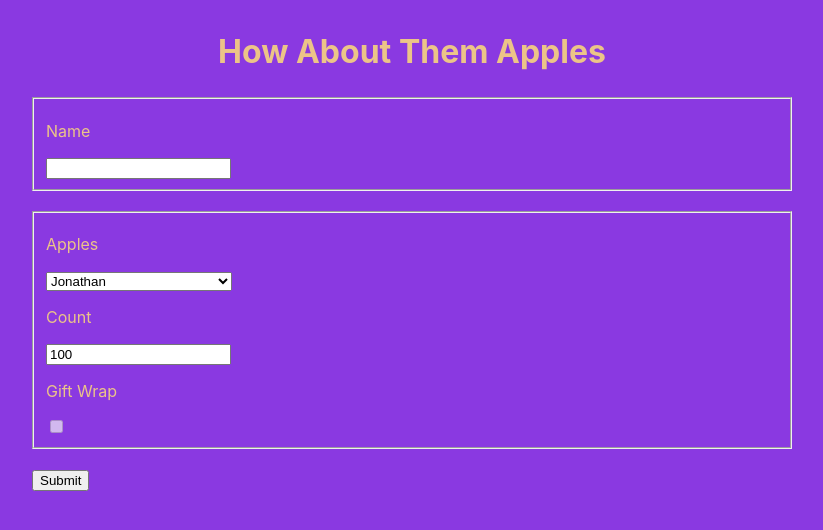
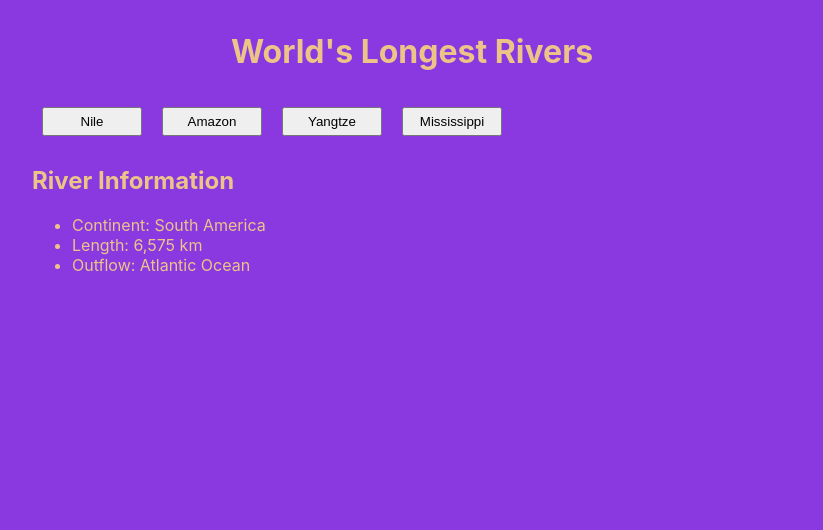
Before and after one commit to maksimo-vvd/lrn-digital-ocean-tutorial, a React (Create React App) app: page / in a window 1280 px wide. Shown: the top 530 px of the page, without its empty margins (228-1051 px from the left). Built offline with nearby package versions, Linux system fonts and the light colour scheme.

Commit message:
Handle Async Data Loading, Lazy Loading, and Code Splitting with React.

```diff
--- a/src/components/App/App.js
+++ b/src/components/App/App.js
@@ -1,17 +1,18 @@
-import React, { useReducer, useState } from 'react'
+import React, { useState } from 'react'
 
-// import './App.css'
 import styled from "styled-components"
 
-// import FileNamer from "../FileNamer/FileNamer";
+import RiverInformation from "../RiverInformation/RiverInformation";
 
 const AppWrapper = styled.section`
   max-width: 800px;
   margin: 0 auto;
   padding: 5px 20px;
 `
-const FormFieldset = styled.fieldset`
-  margin: 20px 0;
+const Button = styled.button`
+  margin: 10px;
+  min-width: 100px;
+  padding: 5px 8px;
 `
 const Title = styled.h1`
   text-align:center;
@@ -19,116 +20,18 @@ const Title = styled.h1`
   color: #ECC488;
 `
 
-const formReducer = ( state, event ) => {
-  if (event.reset) {
-    return {
-      apple: '',
-      count: 0,
-      name: '',
-      'gift-wrap': false,
-    }
-  }
-
-  return {
-    ...state,
-    [event.name]: event.value,
-  }
-}
-
 function App() {
-  const [formData, setFormData] = useReducer(formReducer, {
-    count: 100,
-    apple: 'jonathan',
-  })
-  const [submitting, setSubmitting] = useState(false)
-
-  const handleSubmit = event => {
-    event.preventDefault()
-    setSubmitting(true)
-
-    setTimeout(() => {
-      setSubmitting(false)
-      setFormData({
-        reset: true
-      })
-    }, 3000)
-  }
-
-  const handleChange = event => {
-    const isCheckbox = event.target.type === 'checkbox'
-    setFormData({
-      name: event.target.name,
-      value: isCheckbox ? event.target.checked : event.target.value,
-    })
-  }
-
+  const [river, setRiver] = useState('amazon')
   return (
     <AppWrapper>
-      <Title>How About Them Apples</Title>
-      { submitting &&
-        <div>
-          You are Submitting the following:
-          <ul>
-            {Object.entries(formData).map(([name, value]) => {
-              return <li key={ name }> <b>{ name }</b>: { value.toString() } </li>
-            } )}
-          </ul>
-        </div>
-      }
+      <Title>World's Longest Rivers</Title>
 
-      <form onSubmit={ handleSubmit }>
-        <FormFieldset disabled={ submitting }>
-          <label>
-            <p>Name</p>
-            <input
-              name="name"
-              onChange={ handleChange }
-              autoComplete="off"
-              value={ formData.name || '' }
-            />
-          </label>
-        </FormFieldset>
+      <Button onClick={() => setRiver('nile')}>Nile</Button>
+      <Button onClick={() => setRiver('amazon')}>Amazon</Button>
+      <Button onClick={() => setRiver('yangtze')}>Yangtze</Button>
+      <Button onClick={() => setRiver('mississippi')}>Mississippi</Button>
 
-        <FormFieldset disabled={ submitting }>
-          <label>
-            <p>Apples</p>
-            <select
-              name="apple"
-              onChange={ handleChange }
-              value={ formData.apple || '' }
-            >
-              <option value="">--Please choose an option--</option>
-              <option value="fuji">Fuji</option>
-              <option value="jonathan">Jonathan</option>
-              <option value="honey-crisp">Honey Crisp</option>
-            </select>
-          </label>
-
-          <label>
-            <p>Count</p>
-            <input
-              type="number"
-              name="count"
-              onChange={ handleChange }
-              step="10"
-              value={ formData.count || '' }
-            />
-          </label>
-
-          <label>
-            <p>Gift Wrap</p>
-            <input
-              type="checkbox"
-              name="gift-wrap"
-              onChange={ handleChange }
-              checked={ formData['gift-wrap'] || false }
-              disabled={ formData.apple !== 'fuji' }
-            />
-          </label>
-        </FormFieldset>
-
-        <button type="submit" disabled={ submitting }>Submit</button>
-      </form>
+      <RiverInformation name={river} />
     </AppWrapper>
   )
 }
--- /dev/null
+++ b/src/components/RiverInformation/RiverInformation.js
@@ -0,0 +1,32 @@
+import React, {useEffect, useState} from "react"
+import PropTypes from "prop-types"
+import { getRiverInformation } from "../../services/rivers"
+
+function RiverInformation({ name }) {
+  const [riverInformation, setRiverInformation] = useState()
+
+  useEffect(() => {
+    getRiverInformation(name)
+      .then(data =>
+        setRiverInformation(data)
+      )
+  }, [name])
+
+  return (
+    <section>
+      <h2>River Information</h2>
+
+      <ul>
+        <li>Continent: {riverInformation?.continent}</li>
+        <li>Length: {riverInformation?.length}</li>
+        <li>Outflow: {riverInformation?.outflow}</li>
+      </ul>
+    </section>
+  )
+}
+
+RiverInformation.propTypes = {
+  name: PropTypes.string.isRequired
+}
+
+export default RiverInformation
--- /dev/null
+++ b/src/services/rivers.js
@@ -0,0 +1,43 @@
+const rivers = {
+  nile: {
+    continent: 'Africa',
+    length: '6,650 km',
+    outflow: 'Mediterranean'
+  },
+  amazon: {
+    continent: 'South America',
+    length: '6,575 km',
+    outflow: 'Atlantic Ocean'
+  },
+  yangtze: {
+    continent: 'Asia',
+    length: '6,300 km',
+    outflow: 'East China Sea'
+  },
+  mississippi: {
+    continent: 'North America',
+    length: '6,275 km',
+    outflow: 'Gulf of Mexico'
+  }
+}
+
+// export function getRiverInformation(name) {
+//   return new Promise((resolve) => {
+//     setTimeout(() => {
+//       resolve({
+//           continent: 'Africa',
+//           length: '6,650 km',
+//           outflow: 'Mediterranean'
+//         })
+//     }, 1500)
+//   })
+// }
+export function getRiverInformation(name) {
+  return new Promise((resolve) => {
+    setTimeout(() => {
+      resolve(
+        rivers[name]
+      )
+    }, 800)
+  })
+}
```
